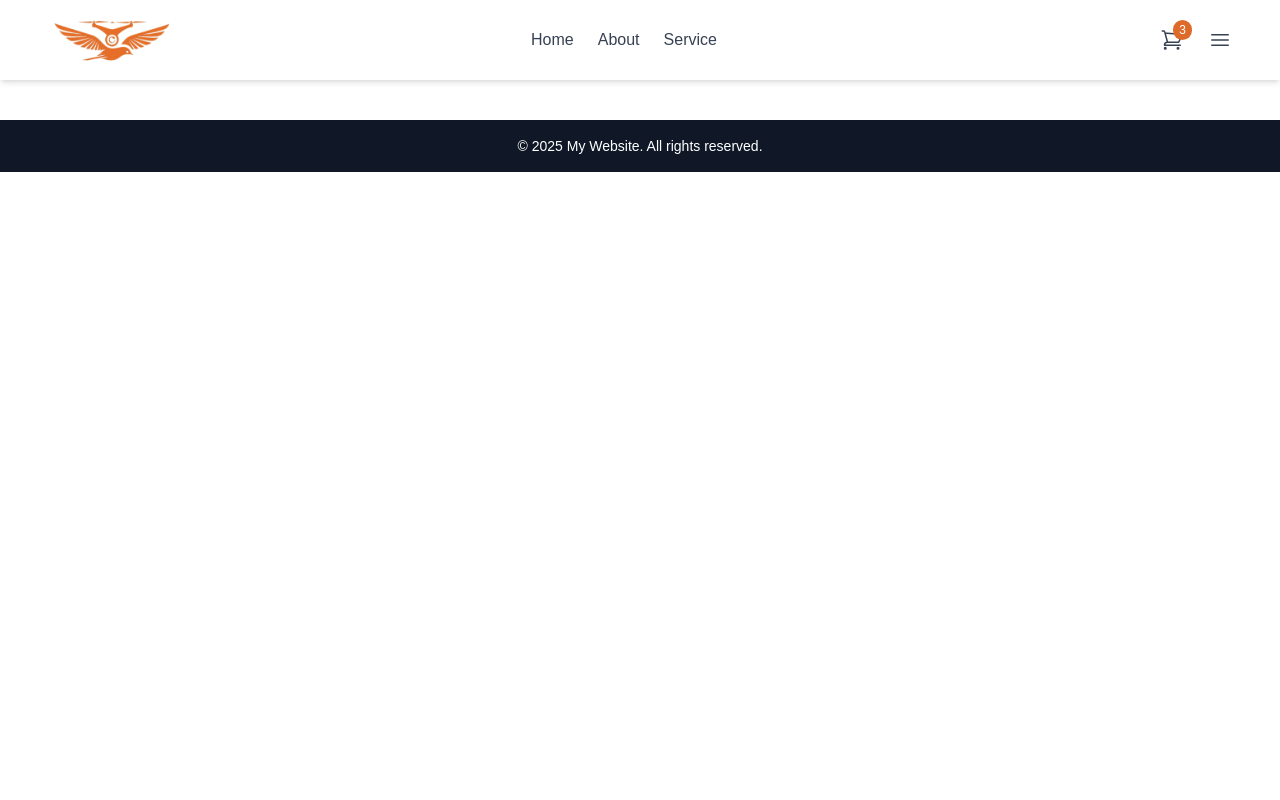
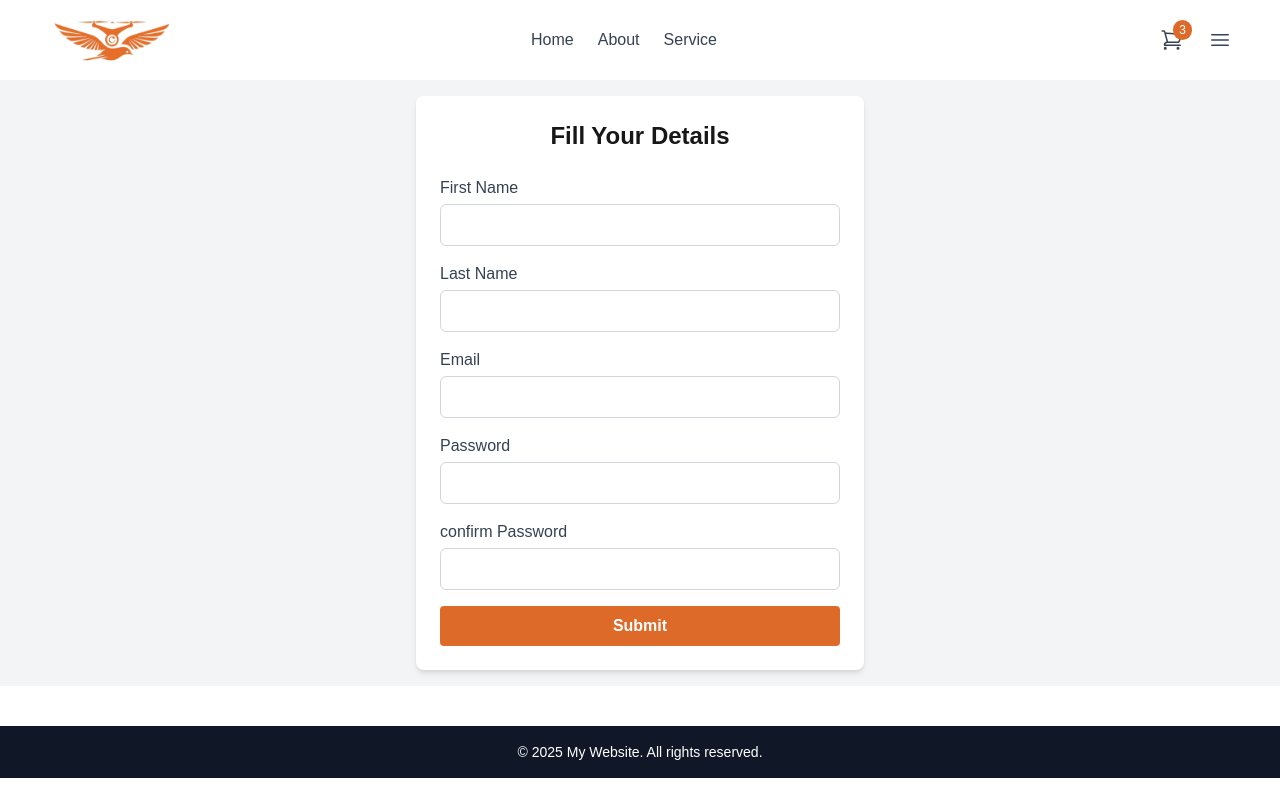
Before and after one commit to RohitTheCoderr/amroncompanytask, a Next.js app: page /checkout in a window 1280 px wide. Built offline with nearby package versions, Linux system fonts and the light colour scheme.

Commit message:
create reuseable api call

```diff
--- a/app/(components)/productcard.jsx
+++ b/app/(components)/productcard.jsx
@@ -1,12 +1,22 @@
 'use client';
 import Image from 'next/image';
 import React, { useState } from 'react';
+
+import { useRouter } from 'next/navigation'
 
 function ProductCard({ items }) {
   const [isModalOpen, setIsModalOpen] = useState(false);
 
   const { name, image, price, size, description, dis } = items
   const MRP = (price * (100 + dis) / 100).toFixed(2);
+
+
+   const router = useRouter()
+
+  const handleCheckout = () => {
+    router.push('/checkout') // Replace with your target route
+  }
+
 
   return (
     <>
@@ -22,7 +32,7 @@ function ProductCard({ items }) {
 
         {/* Product Info */}
         <div className="p-2 flex flex-col justify-between ">
-          <h2 className="text-lg font-semibold text-gray-800 mb-1">{name}</h2>
+          <h2 className="text-lg font-semibold text-gray-800 mb-1 line-clamp-1">{name}</h2>
 
           <div className="flex items-center justify-start gap-4 mb-1">
             <span className="text-[#de6a2a] font-bold text-xl">₹{price}</span>
@@ -37,19 +47,19 @@ function ProductCard({ items }) {
 
           {/* Buttons */}
           <div className="flex gap-2">
-            <button className="flex-1 text-white hover:text-black bg-[#de6a2a] hover:bg-[#ffa264] text-sm py-1 rounded transition">Checkout</button>
+            <button className="flex-1 text-white hover:text-black bg-[#de6a2a] hover:bg-[#ffa264] text-sm py-1 rounded transition" onClick={handleCheckout}>Checkout</button>
             <button className="flex-1 border border-[#de6a2a] text-[#de6a2a] text-sm py-1 rounded hover:bg-orange-50 transition" onClick={() => setIsModalOpen(true)}>Quick View</button>
           </div>
         </div>
       </div>
 
       {isModalOpen && (
-        <div className="fixed inset-0 bg-black/50 bg-opacity-30 flex items-center justify-center z-50">
+        <div className="fixed inset-0 bg-black/60 bg-opacity-30 flex items-center justify-center z-50">
           <div className="bg-white w-[90%] sm:w-[30rem] h-auto sm:min-h-[40rem] rounded-lg p-2 sm:p-4 relative">
             {/* Close Button */}
             <div
               onClick={() => setIsModalOpen(false)}
-              className="absolute right-2 top-2 flex items-center justify-center w-8 h-8 rounded-full font-semibold border-gray-200 hover:border-gray-400 border-2 cursor-pointer"
+              className="absolute z-20 right-2 top-2 flex items-center justify-center w-8 h-8 rounded-full font-semibold border-gray-200 hover:border-gray-400 border-2 cursor-pointer"
             >
               X
             </div>
--- a/app/checkout/page.jsx
+++ b/app/checkout/page.jsx
@@ -1,11 +1,125 @@
-import React from 'react'
+'use client'; // if using app directory
 
-function page() {
+import { Formik, Form, Field, ErrorMessage } from 'formik';
+import { useRouter } from 'next/navigation';
+import * as Yup from 'yup';
+
+const LoginSchema = Yup.object().shape({
+  firstname: Yup.string().min(2, 'First name must be at least 2 characters').required('Required'),
+  lastname: Yup.string().min(2, 'Last name must be at least 2 characters').required('Required'),
+  email: Yup.string().email('Invalid email').required('Required'),
+  password: Yup.string()
+    .min(6, 'Password must be at least 6 characters')
+    .required('Required'),
+  confirmpassword: Yup.string()
+    .oneOf([Yup.ref('password'), null], 'Passwords must match')
+    .required('Required'),
+});
+
+export default function Checkout() {
+
+  const router = useRouter()
+
   return (
-    <div>
+    <div className=" flex items-center justify-center bg-gray-100 p-4">
+      <div className="w-full max-w-md bg-white p-6 rounded-lg shadow-md">
+        <h2 className="text-2xl font-bold mb-6 text-center">Fill  Your Details</h2>
+        <Formik
+          initialValues={{
+            firstname: '',
+            lastname: '',
+            email: '',
+            password: '',
+            confirmpassword: '',
+          }}
+          validationSchema={LoginSchema}
+          onSubmit={(values, { resetForm }) => {
+            console.log('checkout values:', values);
+            router.push('/confirmorder') // Replace with your target route
+            resetForm();
+          }}
+        >
+          {({ isSubmitting }) => (
+            <Form className="space-y-4">
+              {/* firstname */}
+              <div>
+                <label htmlFor="text" className="block font-medium text-gray-700">
+                  First Name
+                </label>
+                <Field
+                  type="text"
+                  name="firstname"
+                  id="firstname"
+                  className="mt-1 block w-full border border-gray-300 rounded-md p-2"
+                />
+                <ErrorMessage name="firstname" component="div" className="text-red-500 text-sm" />
+              </div>
+              {/* lastname */}
+              <div>
+                <label htmlFor="text" className="block font-medium text-gray-700">
+                  Last Name
+                </label>
+                <Field
+                  type="text"
+                  name="lastname"
+                  id="lastname"
+                  className="mt-1 block w-full border border-gray-300 rounded-md p-2"
+                />
+                <ErrorMessage name="lastname" component="div" className="text-red-500 text-sm" />
+              </div>
+              <div>
+                <label htmlFor="email" className="block font-medium text-gray-700">
+                  Email
+                </label>
+                <Field
+                  type="email"
+                  name="email"
+                  id="email"
+                  className="mt-1 block w-full border border-gray-300 rounded-md p-2"
+                />
+                <ErrorMessage name="email" component="div" className="text-red-500 text-sm" />
+              </div>
 
+              {/* Password */}
+              <div>
+                <label htmlFor="password" className="block font-medium text-gray-700">
+                  Password
+                </label>
+                <Field
+                  type="password"
+                  name="password"
+                  id="password"
+                  className="mt-1 block w-full border border-gray-300 rounded-md p-2"
+                />
+                <ErrorMessage name="password" component="div" className="text-red-500 text-sm" />
+              </div>
+
+              {/*confirm Password */}
+              <div>
+                <label htmlFor="password" className="block font-medium text-gray-700">
+                  confirm Password
+                </label>
+                <Field
+                  type="password"
+                  name="confirmpassword"
+                  id="confirmpassword"
+                  className="mt-1 block w-full border border-gray-300 rounded-md p-2"
+                />
+                <ErrorMessage name="confirmpassword" component="div" className="text-red-500 text-sm" />
+              </div>
+
+              {/* Submit */}
+              <button
+                type="submit"
+                disabled={isSubmitting}
+                className="w-full bg-[#de6a2a] hover:bg-[#ffa264] text-white font-semibold py-2 px-4 rounded"
+              >
+                {isSubmitting ? 'Submiting in...' : 'Submit'}
+              </button>
+            </Form>
+          )}
+        </Formik>
+      </div>
     </div>
-  )
+  );
 }
-
-export default page
--- /dev/null
+++ b/app/confirmorder/page.jsx
@@ -0,0 +1,22 @@
+import Link from 'next/link';
+import React from 'react';
+
+function Page() {
+  return (
+    <div className="min-h-[85vh] w-full flex items-center justify-center bg-gray-100">
+      <div className="w-full max-w-md mx-auto bg-white p-6 rounded-xl shadow-lg text-center">
+        <h2 className="font-bold text-2xl text-[#de6a2a] mb-4">Congratulations!</h2>
+        <p className="mb-2">Your order has been submitted successfully.</p>
+        <p className="mb-6">Please log in to view your order history.</p>
+        <Link
+          href="/login"
+          className="inline-block h-12 w-40 leading-[3rem] text-center bg-[#de6a2a] hover:bg-[#ffa264] text-white font-medium rounded transition duration-300"
+        >
+          Login
+        </Link>
+      </div>
+    </div>
+  );
+}
+
+export default Page;
--- a/app/login/page.jsx
+++ b/app/login/page.jsx
@@ -1,6 +1,7 @@
 'use client'; // if using app directory
 
 import { Formik, Form, Field, ErrorMessage } from 'formik';
+import Image from 'next/image';
 import * as Yup from 'yup';
 
 const LoginSchema = Yup.object().shape({
@@ -12,15 +13,28 @@ const LoginSchema = Yup.object().shape({
 
 export default function LoginPage() {
   return (
-    <div className=" flex items-center justify-center bg-gray-100 p-4">
-      <div className="w-full max-w-md bg-white p-6 rounded-lg shadow-md">
-        <h2 className="text-2xl font-bold mb-6 text-center">Login your Account</h2>
+     <div className="min-h-[85vh] flex flex-col md:flex-row items-center justify-center bg-gray-200 p-4 gap-6">
+      {/* Side Image */}
+      <div className="relative w-full md:w-[50%] h-64 md:h-[30rem]">
+        <Image
+          src="/images/assests company newweb/mainbanner.png"
+          alt="Banner"
+          fill
+          className="object-contain md:object-contain rounded-lg"
+        />
+      </div>
+
+      {/* Login Form */}
+      <div className="w-full md:w-[26rem] bg-white p-6 rounded-lg shadow-md">
+        <h2 className="text-2xl font-bold mb-6 text-center text-[#de6a2a]">
+          Login your Account
+        </h2>
         <Formik
           initialValues={{ email: '', password: '' }}
           validationSchema={LoginSchema}
           onSubmit={(values, { resetForm }) => {
-            console.log('Login values:', values);
-            resetForm();
+            console.log('Login values:', values)
+            resetForm()
           }}
         >
           {({ isSubmitting }) => (
--- a/app/page.js
+++ b/app/page.js
@@ -3,22 +3,22 @@
 import { useState } from "react";
 import Image from "next/image";
 import ProductCard from "./(components)/productcard";
-import { Swiper, SwiperSlide } from 'swiper/react';
-import { Autoplay, Navigation, Pagination } from 'swiper/modules';
-import 'swiper/css';
-import 'swiper/css/navigation';
-import 'swiper/css/pagination';
+import { Swiper, SwiperSlide } from "swiper/react";
+import { Autoplay, Navigation, Pagination } from "swiper/modules";
+import "swiper/css";
+import "swiper/css/navigation";
+import "swiper/css/pagination";
 
 const images = [
   // "/images/assests company newweb/mainbanner.png",
   "/images/assests company newweb/mainbanner1.webp",
   "/images/assests company newweb/mainbanner2.webp",
-  "/images/assests company newweb/mainbanner-3.jpg",
+  // "/images/assests company newweb/mainbanner-3.jpg",
 ];
 
 const productsArray = [
   {
-    name: "shirt with full baju",
+    name: "I love you khushi shirt with full baju ",
     image: "/images/assests company newweb/Rectangle 58.png",
     price: 499,
     dis: 15,
@@ -65,7 +65,7 @@ const productsArray = [
 ];
 
 export default function Home() {
-  const [my, setMy]=useState()
+  const [my, setMy] = useState();
   return (
     <div className="w-full min-h-min">
       <Swiper
@@ -77,18 +77,22 @@ export default function Home() {
         }}
         loop={true}
         navigation
-      pagination={{ clickable: true , color:"#de6a2a"} }
-      className="w-full h-[25rem]"
+        pagination={{ clickable: true, color: "#de6a2a" }}
+        className="w-full min-h-[10rem] h-auto"
       >
         {images.map((img, index) => (
           <SwiperSlide key={index}>
-          <div className="relative w-auto h-[25rem]">
-            <Image src={img} alt={`Banner ${index}`} fill className="" />
-          </div>
+            <Image
+              src={img}
+              alt={`Banner ${index}`}
+              width={1200} // or any large width
+              height={600} // or any height based on your image aspect
+              className="w-full min-h-[10rem] h-auto object-cover"
+            />
           </SwiperSlide>
         ))}
       </Swiper>
-      <div className="text-3xl text-center font-bold mt-12 mb-8 capitalize">
+      <div className="text-2xl sm:text-3xl text-center font-bold mt-12 mb-8 capitalize">
         Our Popular products
       </div>
       {/* Product List */}
--- a/package.json
+++ b/package.json
@@ -10,6 +10,7 @@
   },
   "dependencies": {
     "@heroicons/react": "^2.2.0",
+    "axios": "^1.10.0",
     "clsx": "^2.1.1",
     "formik": "^2.4.6",
     "next": "15.3.5",
```
Also changed, not shown: app/cart/page.jsx (+12 -11 lines), app/utils/apicall.js (added), 1 other file (tests, documents, lock files or other folders). Lines whose indentation alone changed are shown as unchanged.
